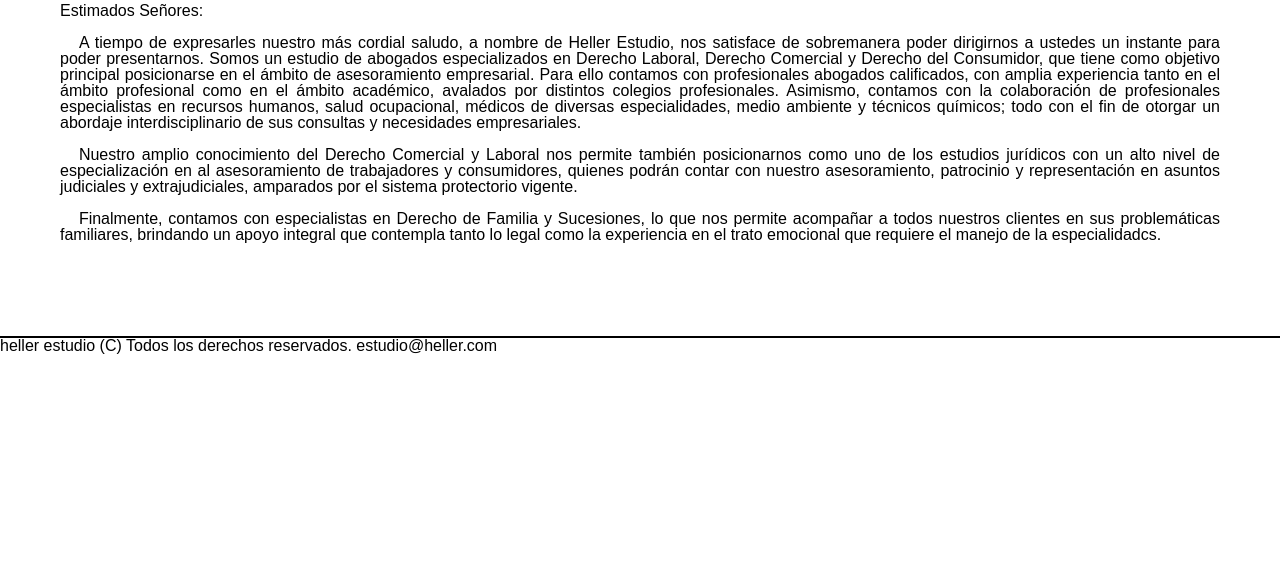
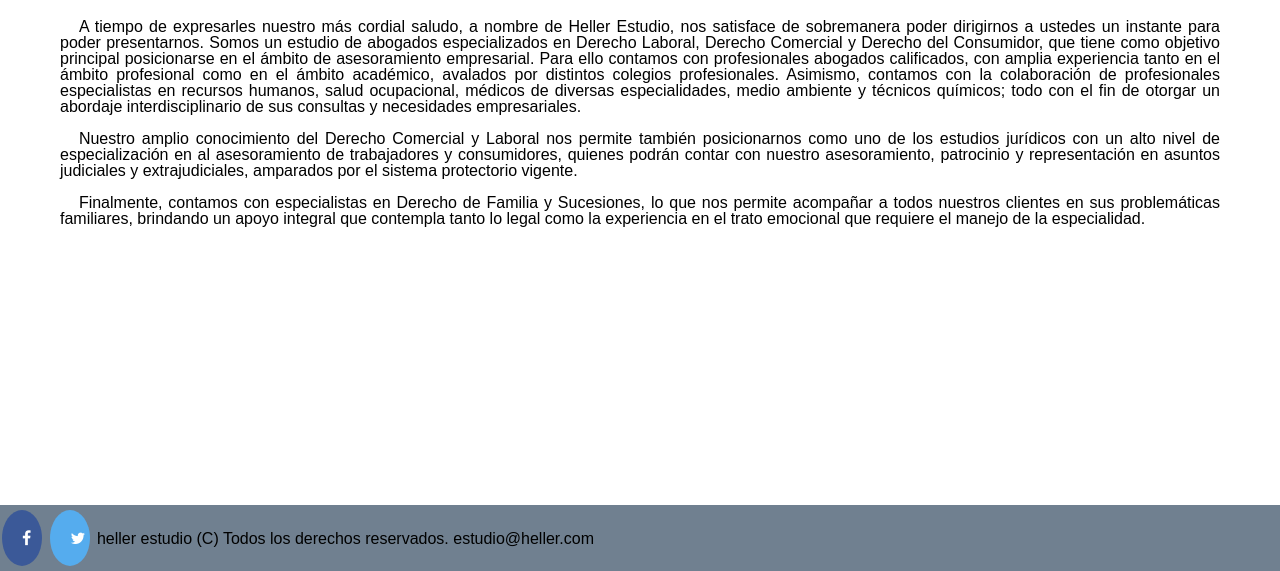
Before and after one commit to ceheller/estudioheller, a website: page nosotros.html in a window 1280 px wide. Shown: the part 229-800 px from the top of the page. Drawn offline with Linux system fonts and the light colour scheme; a web font is replaced by a local one.

Commit message:
second commit

```diff
--- a/nosotros.html
+++ b/nosotros.html
@@ -2,13 +2,15 @@
 
   <html>
     <head>
-      <title>Sobre nosotros - heller estudio</title>
+      <title> Inicio - Heller Estudio</title>
       <meta charset="utf-8"/>
       <link rel="stylesheet" href="./css/bootstrap.min.css">
       <link rel="stylesheet"; type="text/css"; href="style.css"/>
       <link rel="preconnect" href="https://fonts.googleapis.com">
       <link rel="preconnect" href="https://fonts.gstatic.com" crossorigin="anonymous">
       <link href="https://fonts.googleapis.com/css2?family=Otomanopee+One&display=swap" rel="stylesheet">
+      <link rel="stylesheet" href="https://cdnjs.cloudflare.com/ajax/libs/font-awesome/4.7.0/css/font-awesome.min.css">
+
       <meta name="description" content="Somos un
       estudio de abogados especializados en Derecho Laboral, Derecho Comercial y Derecho del Consumidor, que tiene como objetivo
       principal posicionarse en el ámbito de asesoramiento empresarial. Para ello contamos con profesionales abogados calificados,
@@ -19,6 +21,7 @@
       <meta name="keywords" content="estudio, jurídico, justicia, derecho, law, abogado, abogados, leyes,
       laboral, consumidor, despidos, familia, alimentos, concursos, quiebras, sucesiones, accidentes, tránsito, sociedades">
     </head>
+
     <body>
 
         <header id="">
@@ -43,7 +46,6 @@
           </nav>
         </header>
 
-      <div class="anchor" id="nosotros"><br></div>
         <div class="subanchor">
         <h1>Sobre nosotros</h1>
         <p> CORDIALIDAD Y DETERMINACIÓN PARA LA EMPRESA Y LOS INDIVIDUOS</p>
@@ -51,17 +53,17 @@
         <p class="introductionBody">
 A tiempo de expresarles nuestro más cordial saludo, a nombre de Heller Estudio, nos satisface de sobremanera poder dirigirnos a ustedes un instante para poder presentarnos.
 Somos un estudio de abogados especializados en Derecho Laboral, Derecho Comercial y Derecho del Consumidor, que tiene como objetivo principal posicionarse en el ámbito de asesoramiento empresarial. Para ello contamos con profesionales abogados calificados, con amplia experiencia tanto en el ámbito profesional como en el ámbito académico, avalados por distintos colegios profesionales. Asimismo, contamos con la colaboración de profesionales especialistas en recursos humanos, salud ocupacional, médicos de diversas especialidades, medio ambiente y técnicos químicos; todo con el fin de otorgar un abordaje interdisciplinario de sus consultas y necesidades empresariales.</p>
-<p class="introductionBody"> Nuestro amplio conocimiento del Derecho Comercial y Laboral nos permite también posicionarnos como uno de los estudios jurídicos con un alto nivel de especialización en al asesoramiento de trabajadores y consumidores, quienes podrán contar con nuestro asesoramiento, patrocinio y representación en asuntos judiciales y extrajudiciales, amparados por el sistema protectorio vigente.</p> <p class="introductionBody">Finalmente, contamos con especialistas en Derecho de Familia y Sucesiones, lo que nos permite acompañar a todos nuestros clientes en sus problemáticas familiares, brindando un apoyo integral que contempla tanto lo legal como la experiencia en el trato emocional que requiere el manejo de la especialidadcs.
+<p class="introductionBody"> Nuestro amplio conocimiento del Derecho Comercial y Laboral nos permite también posicionarnos como uno de los estudios jurídicos con un alto nivel de especialización en al asesoramiento de trabajadores y consumidores, quienes podrán contar con nuestro asesoramiento, patrocinio y representación en asuntos judiciales y extrajudiciales, amparados por el sistema protectorio vigente.</p> <p class="introductionBody">Finalmente, contamos con especialistas en Derecho de Familia y Sucesiones, lo que nos permite acompañar a todos nuestros clientes en sus problemáticas familiares, brindando un apoyo integral que contempla tanto lo legal como la experiencia en el trato emocional que requiere el manejo de la especialidad.
   </p>
       </div>
 
-
-
-    <footer class="footer">
-      heller estudio (C)
-      Todos los derechos reservados.
-      estudio@heller.com
-  </footer>
+      <footer class="footer">
+        <a href="https://www.facebook.com/estudioheller" class="fa fa-facebook"></a>
+        <a href="#" class="fa fa-twitter"></a>
+        heller estudio (C)
+        Todos los derechos reservados.
+        estudio@heller.com
+    </footer>
 
 
     </body>
--- a/style.css
+++ b/style.css
@@ -1,4 +1,7 @@
 body {
+  min-height: 100vh;
+  display: flex;
+  flex-direction: column;
   font-family: 'Otomanopee One', sans-serif;
   font-style: normal;
   font-size: medium;
@@ -8,8 +11,34 @@
   line-height: 1; }
 
 .footer {
-  border-top: solid black 2px;
-  margin-top: 1%; }
+  margin-top: auto;
+  background-color: slategray;
+}
+
+.fa {
+  width: 25px;
+  padding: 20px;
+  font-size: 25px;
+  text-align: center;
+  text-decoration: none;
+  margin: 5px 2px;
+  color: white;
+  border-radius: 50%;
+}
+
+.fa:hover {
+  opacity: 0.7;
+}
+
+.fa-facebook {
+  background: #3B5998;
+}
+
+.fa-twitter {
+  background: #55ACEE;
+}
+
+
 
 .introductionBody {
   text-indent: 0.5cm; }
@@ -21,13 +50,9 @@
   margin-bottom: 1%; }
 
 .bienvenida__encabezado, .bienvenida__parrafo {
-  display: flex;
-  flex-direction: column;
+
   padding-right: 60px;
   padding-left: 60px; }
-
-.anchor {
-  margin-bottom: 2%; }
 
 .subanchor {
   margin-top: 5%;
@@ -110,6 +135,7 @@
 .bienvenida__parrafo {
   margin-top: 5%; }
 
+
 @media only screen and (max-width: 980px) {
   #header {
     display: grid;
```
Also changed, not shown: areaspractica.html (+11 -7 lines), consultanos.html (+11 -7 lines), index.html (+5 -1 lines), oficinas.html (+7 -4 lines).
